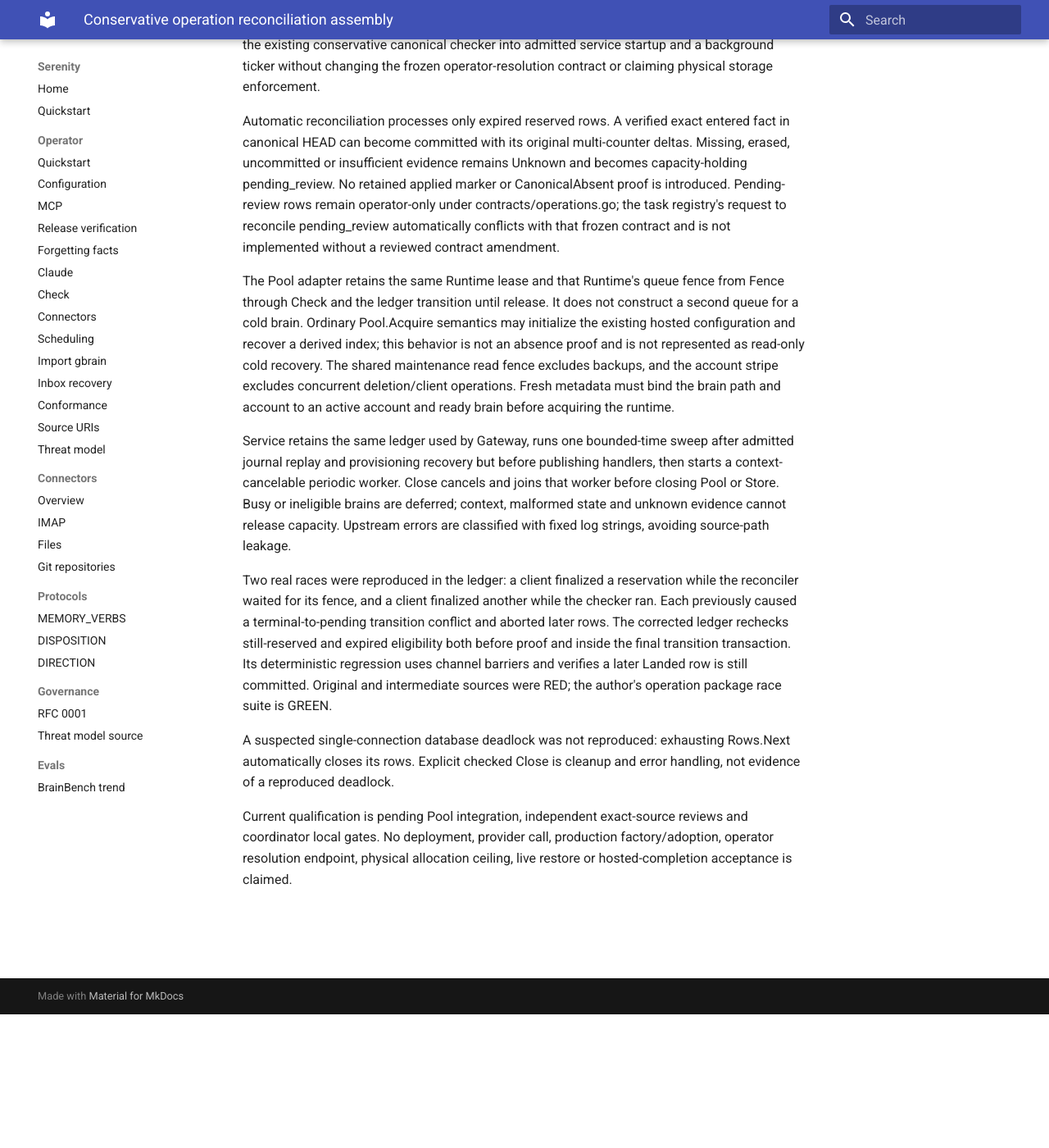
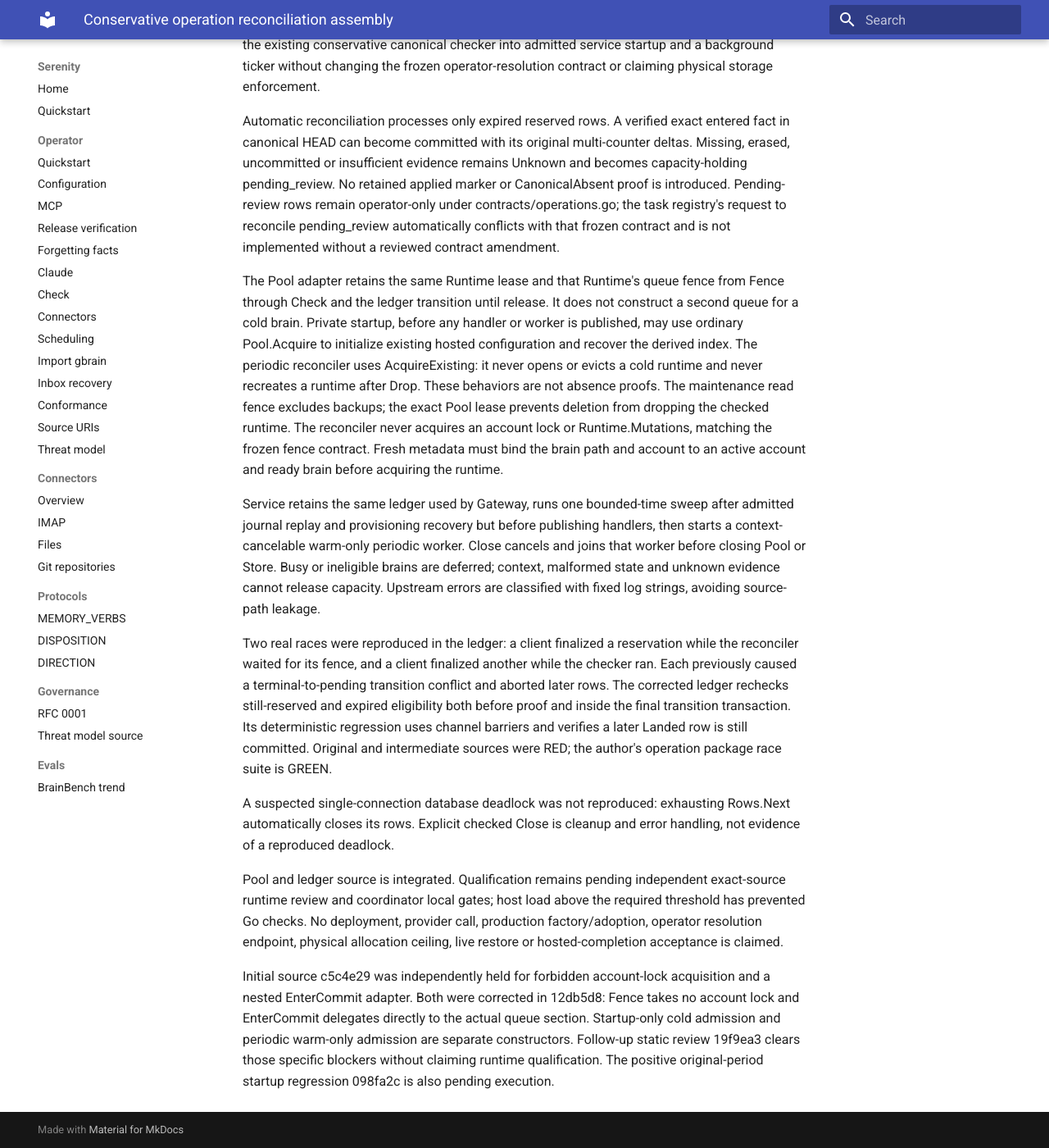
Before and after one commit to sirerun/serenity, an MkDocs documentation site: the page built from docs/plans/t23-44-conservative-reconciliation-2026-10-01.md, in a window 1280 px wide and 1400 px high, scrolled down 163 px. Shown: the whole window at 82% size. Built offline with MkDocs 1.6.1 and Material for MkDocs 9.7.7, drawn with Linux system fonts in a browser that asks for light colours.

Commit message:
docs: record warm-only ticker and corrected fence review

```diff
--- a/docs/plans/t23-44-conservative-reconciliation-2026-10-01.md
+++ b/docs/plans/t23-44-conservative-reconciliation-2026-10-01.md
@@ -4,12 +4,14 @@ This lane starts from merged PR337 (06e22d019dccd04963f6309c13e0b45f441c7e8a). I
 
 Automatic reconciliation processes only expired reserved rows. A verified exact entered fact in canonical HEAD can become committed with its original multi-counter deltas. Missing, erased, uncommitted or insufficient evidence remains Unknown and becomes capacity-holding pending_review. No retained applied marker or CanonicalAbsent proof is introduced. Pending-review rows remain operator-only under contracts/operations.go; the task registry's request to reconcile pending_review automatically conflicts with that frozen contract and is not implemented without a reviewed contract amendment.
 
-The Pool adapter retains the same Runtime lease and that Runtime's queue fence from Fence through Check and the ledger transition until release. It does not construct a second queue for a cold brain. Ordinary Pool.Acquire semantics may initialize the existing hosted configuration and recover a derived index; this behavior is not an absence proof and is not represented as read-only cold recovery. The shared maintenance read fence excludes backups, and the account stripe excludes concurrent deletion/client operations. Fresh metadata must bind the brain path and account to an active account and ready brain before acquiring the runtime.
+The Pool adapter retains the same Runtime lease and that Runtime's queue fence from Fence through Check and the ledger transition until release. It does not construct a second queue for a cold brain. Private startup, before any handler or worker is published, may use ordinary Pool.Acquire to initialize existing hosted configuration and recover the derived index. The periodic reconciler uses AcquireExisting: it never opens or evicts a cold runtime and never recreates a runtime after Drop. These behaviors are not absence proofs. The maintenance read fence excludes backups; the exact Pool lease prevents deletion from dropping the checked runtime. The reconciler never acquires an account lock or Runtime.Mutations, matching the frozen fence contract. Fresh metadata must bind the brain path and account to an active account and ready brain before acquiring the runtime.
 
-Service retains the same ledger used by Gateway, runs one bounded-time sweep after admitted journal replay and provisioning recovery but before publishing handlers, then starts a context-cancelable periodic worker. Close cancels and joins that worker before closing Pool or Store. Busy or ineligible brains are deferred; context, malformed state and unknown evidence cannot release capacity. Upstream errors are classified with fixed log strings, avoiding source-path leakage.
+Service retains the same ledger used by Gateway, runs one bounded-time sweep after admitted journal replay and provisioning recovery but before publishing handlers, then starts a context-cancelable warm-only periodic worker. Close cancels and joins that worker before closing Pool or Store. Busy or ineligible brains are deferred; context, malformed state and unknown evidence cannot release capacity. Upstream errors are classified with fixed log strings, avoiding source-path leakage.
 
 Two real races were reproduced in the ledger: a client finalized a reservation while the reconciler waited for its fence, and a client finalized another while the checker ran. Each previously caused a terminal-to-pending transition conflict and aborted later rows. The corrected ledger rechecks still-reserved and expired eligibility both before proof and inside the final transition transaction. Its deterministic regression uses channel barriers and verifies a later Landed row is still committed. Original and intermediate sources were RED; the author's operation package race suite is GREEN.
 
 A suspected single-connection database deadlock was not reproduced: exhausting Rows.Next automatically closes its rows. Explicit checked Close is cleanup and error handling, not evidence of a reproduced deadlock.
 
-Current qualification is pending Pool integration, independent exact-source reviews and coordinator local gates. No deployment, provider call, production factory/adoption, operator resolution endpoint, physical allocation ceiling, live restore or hosted-completion acceptance is claimed.
+Pool and ledger source is integrated. Qualification remains pending independent exact-source runtime review and coordinator local gates; host load above the required threshold has prevented Go checks. No deployment, provider call, production factory/adoption, operator resolution endpoint, physical allocation ceiling, live restore or hosted-completion acceptance is claimed.
+
+Initial source c5c4e29 was independently held for forbidden account-lock acquisition and a nested EnterCommit adapter. Both were corrected in 12db5d8: Fence takes no account lock and EnterCommit delegates directly to the actual queue section. Startup-only cold admission and periodic warm-only admission are separate constructors. Follow-up static review 19f9ea3 clears those specific blockers without claiming runtime qualification. The positive original-period startup regression 098fa2c is also pending execution.
```
